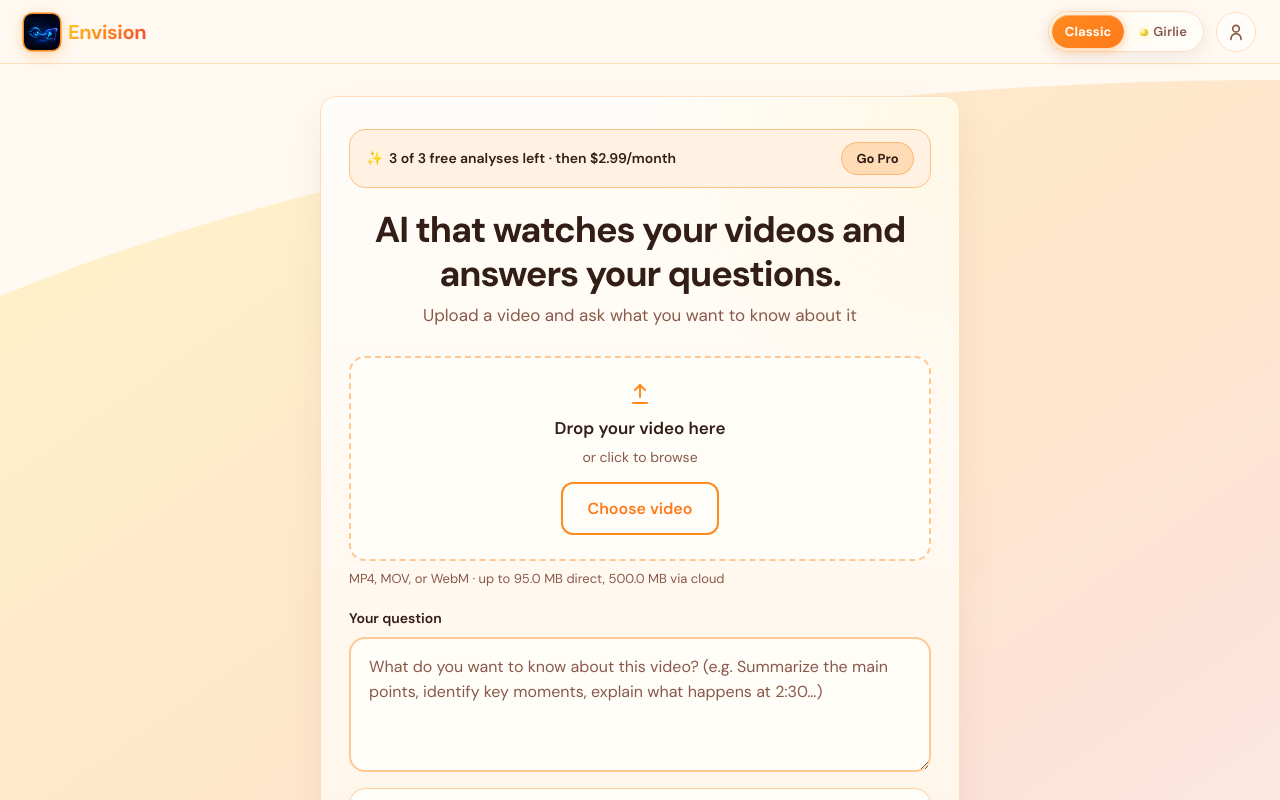
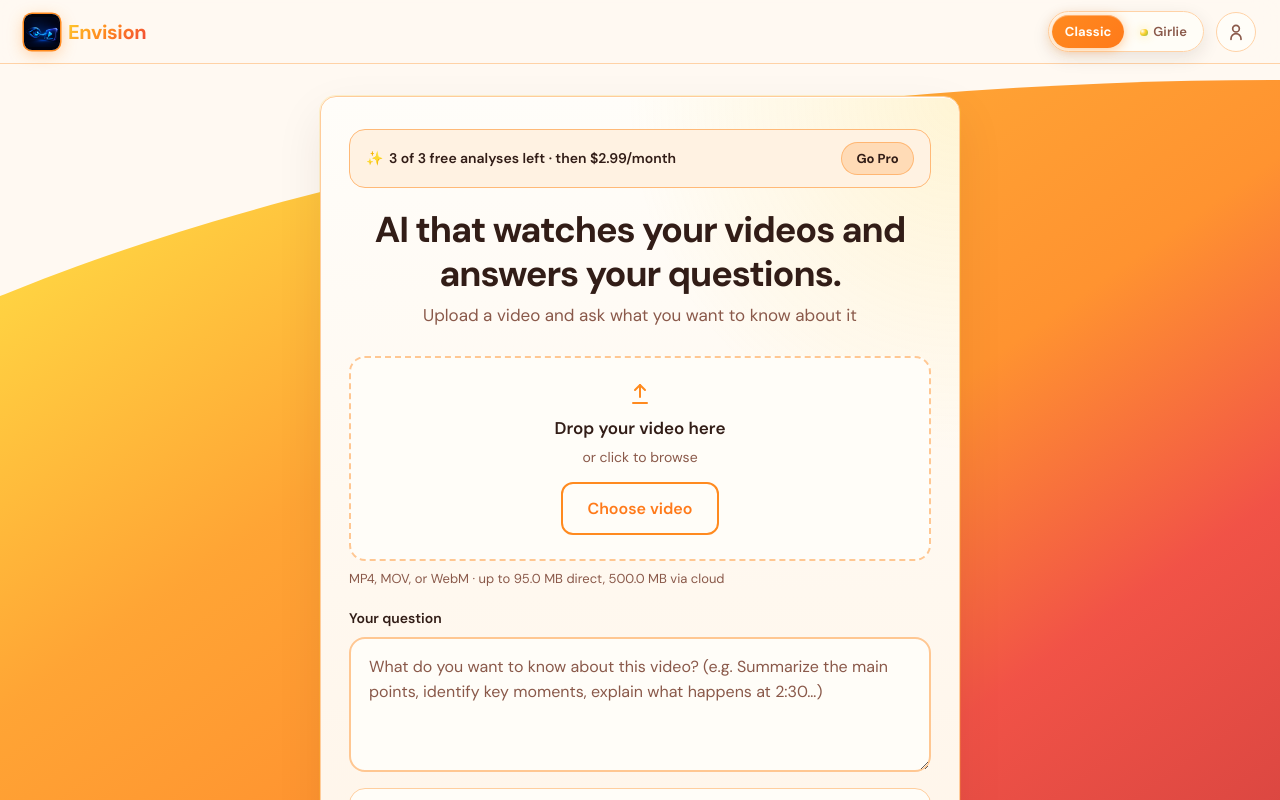
Before and after one commit to ClaudioK5/Envision-Frontend, a React (Vite) app: page / in a window 1280 px wide. Shown: the top 800 px of the page. Built offline with nearby package versions, Linux system fonts and the light colour scheme.

Commit message:
Add files via upload

```diff
--- a/src/index.css
+++ b/src/index.css
@@ -49,9 +49,9 @@ html[data-theme="classic"] {
   --user-bubble-to: color-mix(in srgb, #ff8a1f 32%, #fff9f2);
   --text: #321d17;
   --text-muted: #8a594a;
-  --border: color-mix(in srgb, #ff8a1f 22%, #fff4e6);
-  --shadow: rgba(50, 29, 23, 0.07);
-  --glass: #fffdf9;
+  --border: color-mix(in srgb, #ff8a1f 32%, #fff4e6);
+  --shadow: rgba(50, 29, 23, 0.1);
+  --glass: #fffdf8;
 
   --header-height: 64px;
   --radius: 12px;
@@ -153,22 +153,18 @@ body {
 .navy-background__light {
   position: absolute;
   inset: 0;
-  /* Soft mango ribbon — creamier, less intense than solid fruit colors */
+  /* Large decorative shape: vivid yellow → orange → coral-red */
   background: linear-gradient(
     145deg,
-    color-mix(in srgb, #ffd12f 55%, #fff9f2) 0%,
-    color-mix(in srgb, #ffce32 48%, #fff8ef) 22%,
-    color-mix(in srgb, #ff9d24 42%, #fff4e6) 48%,
-    color-mix(in srgb, #ff8a1f 38%, #fff3e6) 68%,
-    color-mix(in srgb, #f04438 28%, #fff4e6) 88%,
-    color-mix(in srgb, #d93832 22%, #fff9f2) 100%
+    #ffd12f 0%,
+    #ffce32 18%,
+    #ff9d24 42%,
+    #ff8a1f 62%,
+    #f04438 82%,
+    #d93832 100%
   );
   clip-path: ellipse(140% 90% at 100% 100%);
-  opacity: 0.48;
-}
-
-html[data-theme="classic"] .navy-background__light {
-  opacity: 0.42;
+  opacity: 0.92;
 }
 
 @media (min-width: 768px) {
@@ -361,13 +357,14 @@ html[data-theme="classic"] .result-kicker {
 }
 
 html[data-theme="classic"] .content-card {
-  border: 1px solid color-mix(in srgb, #ff8a1f 22%, #fff4e6);
+  border: 1.5px solid color-mix(in srgb, #ff8a1f 38%, #fff4e6);
   background:
-    radial-gradient(ellipse 70% 50% at 100% 0%, color-mix(in srgb, #ffd12f 10%, transparent), transparent 70%),
-    linear-gradient(180deg, #fffdf9 0%, #fff8ef 52%, #fff3e6 100%);
+    radial-gradient(ellipse 80% 55% at 100% 0%, color-mix(in srgb, #ffd12f 18%, transparent), transparent 65%),
+    linear-gradient(180deg, #fffdf9 0%, #fff8ef 50%, #fff3e6 100%);
   box-shadow:
-    0 16px 40px rgba(50, 29, 23, 0.06),
-    0 1px 0 rgba(255, 255, 255, 0.98) inset;
+    0 18px 48px rgba(50, 29, 23, 0.08),
+    0 1px 0 rgba(255, 255, 255, 0.95) inset,
+    0 0 0 1px color-mix(in srgb, #ffd12f 18%, transparent);
 }
 
 html[data-theme="classic"] .envision-form__textarea,
```
